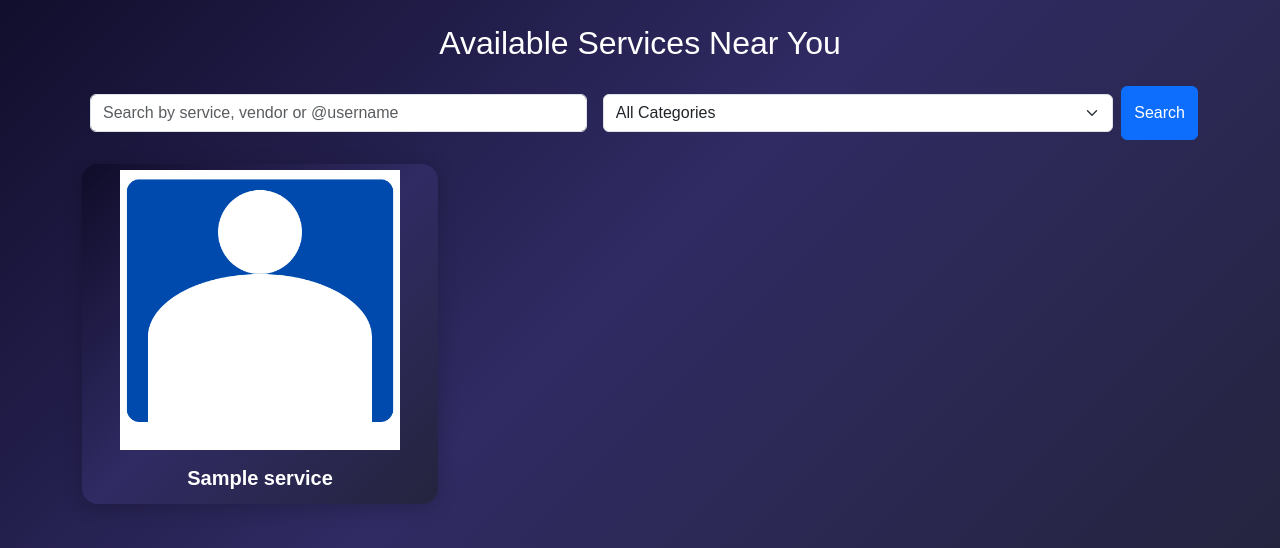
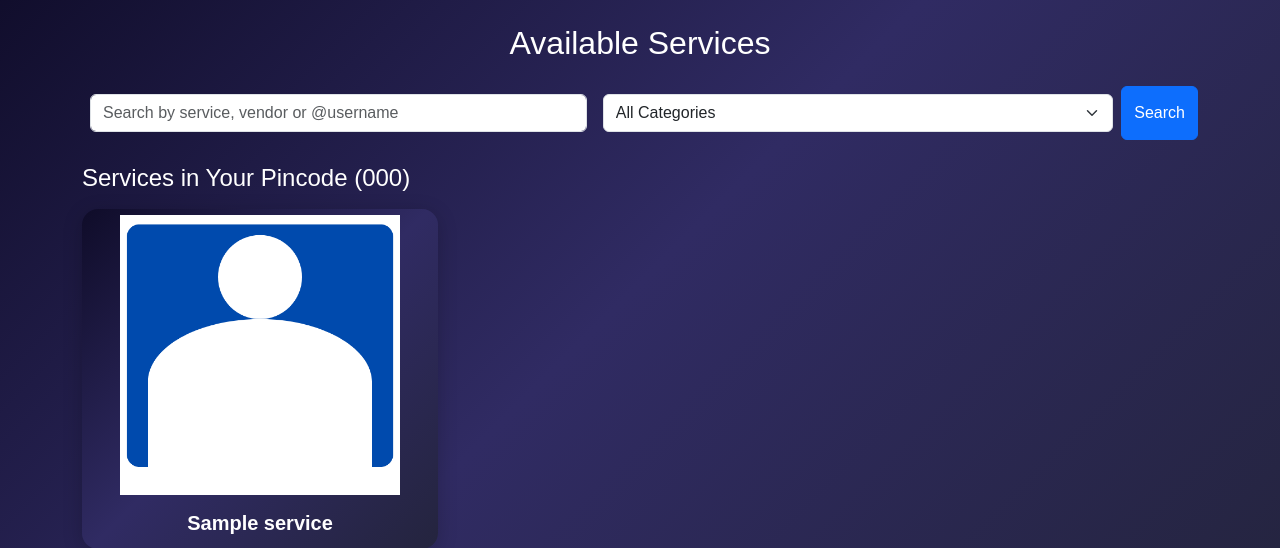
Before and after one commit to ganesh-rajput-07/Local-service-hub, a PHP site: page /local_service_hub/user/dashboard.php in a window 1280 px wide. Shown: the part 56-604 px from the top of the page. Run offline with PHP 8.4, Linux system fonts and the light colour scheme; the visitor is signed in with stand-in values (Sample User, id 1); tables that the repository leaves empty or names only in its code hold one stand-in row (values such as "Sample post").

Commit message:
updated dashboard

```diff
--- a/user/dashboard.php
+++ b/user/dashboard.php
@@ -10,43 +10,69 @@ if (!isset($_SESSION['user_id']) || $_SESSION['user_role'] != 'user') {
 $page_title = "Dashboard";
 include('layout.php');
 
-
 $user_id = $_SESSION['user_id'];
 
-// Get user coordinates
-$user_data = mysqli_fetch_assoc(mysqli_query($conn, "SELECT latitude, longitude FROM users WHERE id = '$user_id'"));
+// Get user data
+$user_stmt = $conn->prepare("SELECT latitude, longitude, pincode FROM users WHERE id = ?");
+$user_stmt->bind_param('i', $user_id);
+$user_stmt->execute();
+$user_result = $user_stmt->get_result();
+$user_data = $user_result->fetch_assoc();
+
 $user_lat = $user_data['latitude'];
 $user_lon = $user_data['longitude'];
+$user_pincode = $user_data['pincode'];
 
 $search = $_GET['search'] ?? '';
 $category_filter = $_GET['category'] ?? '';
-$radius = 25; // distance in kilometers
 
 $category_query = $conn->query("SELECT * FROM categories");
 
-// Distance formula using Haversine formula
-$query = "SELECT s.*, c.title AS category_name, v.name AS vendor_name, v.username AS vendor_username, v.id AS vendor_id,
-(6371 * ACOS(COS(RADIANS($user_lat)) * COS(RADIANS(s.latitude)) * COS(RADIANS(s.longitude) - RADIANS($user_lon)) + SIN(RADIANS($user_lat)) * SIN(RADIANS(s.latitude)))) AS distance
+$search_param = "%{$search}%";
+
+// Fetch all services
+$query = "SELECT s.*, c.title AS category_name, v.name AS vendor_name, v.username AS vendor_username, v.id AS vendor_id
 FROM services s
 JOIN categories c ON s.category_id = c.id
 JOIN vendors v ON s.vendor_id = v.id
 WHERE s.status = 'active'";
 
 if (!empty($search)) {
-    $query .= " AND (s.title LIKE '%$search%' OR v.name LIKE '%$search%' OR v.username LIKE '%$search%')";
+    $query .= " AND (s.title LIKE ? OR v.name LIKE ? OR v.username LIKE ? )";
 }
 
 if (!empty($category_filter)) {
-    $query .= " AND s.category_id = '$category_filter'";
+    $query .= " AND s.category_id = ?";
 }
 
-// Filter by distance less than or equal to 25 km
-$query .= " HAVING distance <= $radius ORDER BY distance ASC";
+$query .= " ORDER BY s.id DESC";
 
-$services = $conn->query($query);
+$stmt = $conn->prepare($query);
+
+if (!empty($search) && !empty($category_filter)) {
+    $stmt->bind_param('sssi', $search_param, $search_param, $search_param, $category_filter);
+} elseif (!empty($search)) {
+    $stmt->bind_param('sss', $search_param, $search_param, $search_param);
+} elseif (!empty($category_filter)) {
+    $stmt->bind_param('i', $category_filter);
+}
+
+$stmt->execute();
+$result = $stmt->get_result();
+
+$services_in_pincode = [];
+$services_other = [];
+
+while ($service = $result->fetch_assoc()) {
+    if ($service['pincode'] == $user_pincode) {
+        $services_in_pincode[] = $service;
+    } else {
+        $services_other[] = $service;
+    }
+}
 ?>
 
-<h2 class="mb-4">Available Services Near You</h2>
+<h2 class="mb-4">Available Services</h2>
 
 <!-- Search and Filter -->
 <form method="GET" class="mb-4 d-flex">
@@ -60,13 +86,13 @@ $services = $conn->query($query);
     </select>
 
     <button type="submit" class="btn btn-primary">Search</button>
-    <button class="theme-toggle-btn" onclick="toggleTheme()">Switch Theme</button>
-
+    <button type="button" class="theme-toggle-btn" onclick="toggleTheme()">Switch Theme</button>
 </form>
 
-<div class="row">
-    <?php if ($services->num_rows > 0) {
-        while ($service = $services->fetch_assoc()) {
+<?php if (count($services_in_pincode) > 0) { ?>
+    <h4 class="mb-3">Services in Your Pincode (<?php echo $user_pincode; ?>)</h4>
+    <div class="row">
+        <?php foreach ($services_in_pincode as $service) {
             $images = json_decode($service['image'], true);
             $main_image = isset($images[0]) ? "../uploads/" . $images[0] : "../assets/default.png"; ?>
 
@@ -82,22 +108,48 @@ $services = $conn->query($query);
                             <p><?php echo substr($service['description'], 0, 100) . "..."; ?></p>
                             <p><strong>Price:</strong> ₹<?php echo $service['price']; ?></p>
                             <p><strong>Vendor:</strong> <?php echo $service['vendor_name']; ?> (@<?php echo $service['vendor_username']; ?>)</p>
-                            <p><strong>Distance:</strong> <?php echo round($service['distance'], 2); ?> km</p>
-                         <a href="service_detail.php?id=<?php echo $service['id']; ?>"
-   class="btn btn-sm btn-service-detail me-2">View Details</a>
-
-<a href="vendor_profile.php?vendor_id=<?php echo $service['vendor_id']; ?>"
-   class="btn btn-sm btn-service-vendor">View Vendor</a>
-
+                            <a href="service_detail.php?id=<?php echo $service['id']; ?>" class="btn btn-sm btn-service-detail me-2">View Details</a>
+                            <a href="vendor_profile.php?vendor_id=<?php echo $service['vendor_id']; ?>" class="btn btn-sm btn-service-vendor">View Vendor</a>
                         </div>
                     </div>
                 </div>
             </div>
-    <?php }
-    } else {
-        echo "<div class='alert alert-info'><p class='text-muted'>No services available near you.</p></div>";
-    } ?>
-</div>
+        <?php } ?>
+    </div>
+<?php } ?>
+
+<?php if (count($services_other) > 0) { ?>
+    <h4 class="mb-3">Other Available Services</h4>
+    <div class="row">
+        <?php foreach ($services_other as $service) {
+            $images = json_decode($service['image'], true);
+            $main_image = isset($images[0]) ? "../uploads/" . $images[0] : "../assets/default.png"; ?>
+
+            <div class="col-md-4 mb-4">
+                <div class="flip-card service-flip">
+                    <div class="flip-card-inner">
+                        <div class="flip-card-front">
+                            <img src="<?php echo $main_image; ?>" alt="Service Image" class="img-fluid" onerror="this.onerror=null;this.src='../assets/default.png';">
+                            <h5 class="mt-3 text-center fw-bold"><?php echo $service['title']; ?></h5>
+                        </div>
+                        <div class="flip-card-back">
+                            <span class="badge bg-primary mb-2"><?php echo $service['category_name']; ?></span>
+                            <p><?php echo substr($service['description'], 0, 100) . "..."; ?></p>
+                            <p><strong>Price:</strong> ₹<?php echo $service['price']; ?></p>
+                            <p><strong>Vendor:</strong> <?php echo $service['vendor_name']; ?> (@<?php echo $service['vendor_username']; ?>)</p>
+                            <a href="service_detail.php?id=<?php echo $service['id']; ?>" class="btn btn-sm btn-service-detail me-2">View Details</a>
+                            <a href="vendor_profile.php?vendor_id=<?php echo $service['vendor_id']; ?>" class="btn btn-sm btn-service-vendor">View Vendor</a>
+                        </div>
+                    </div>
+                </div>
+            </div>
+        <?php } ?>
+    </div>
+<?php } ?>
+
+<?php if (count($services_in_pincode) == 0 && count($services_other) == 0) {
+    echo "<div class='alert alert-info'><p class='text-muted'>No services available.</p></div>";
+} ?>
 
 <style>
     .me-2{
```
